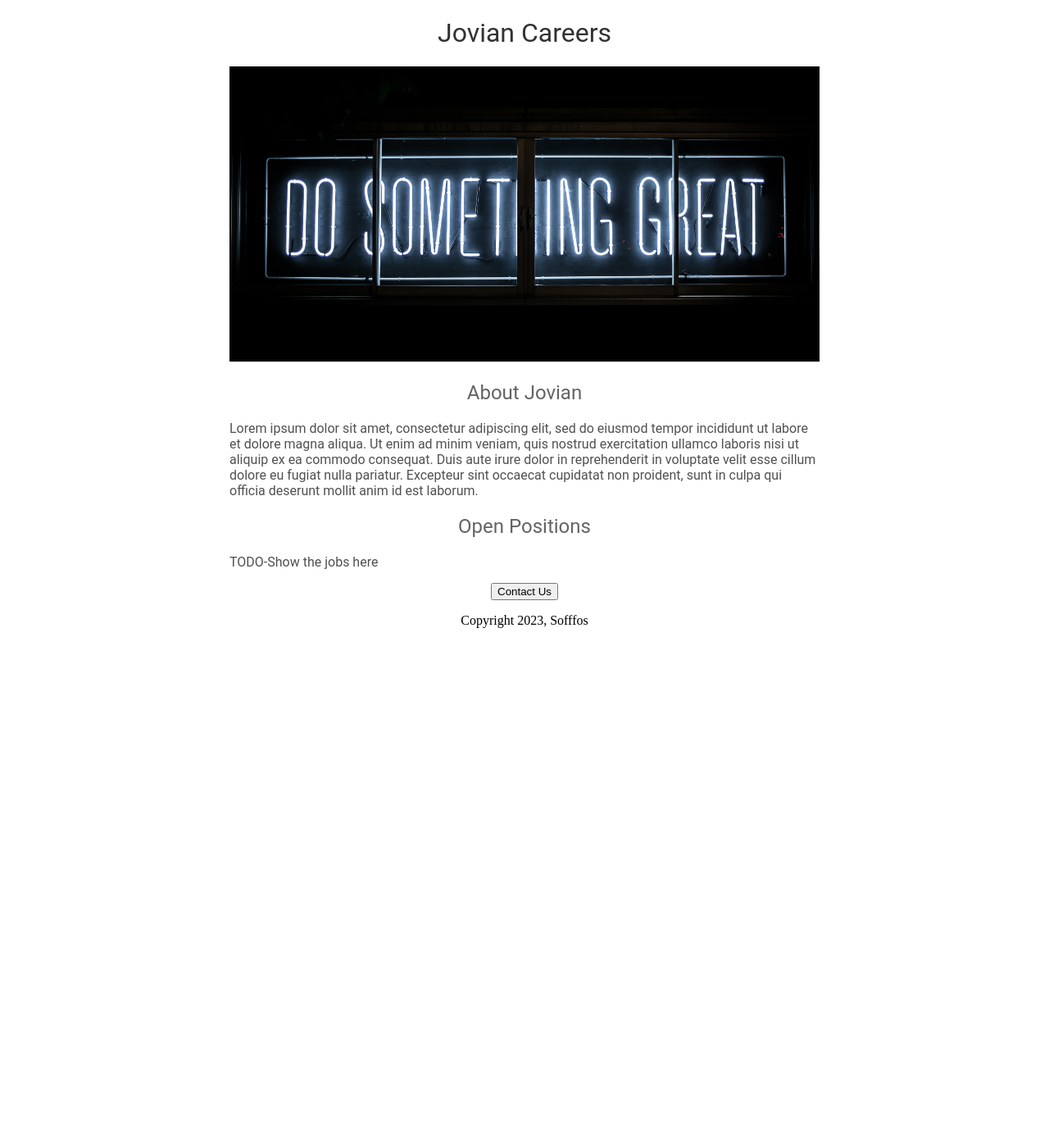
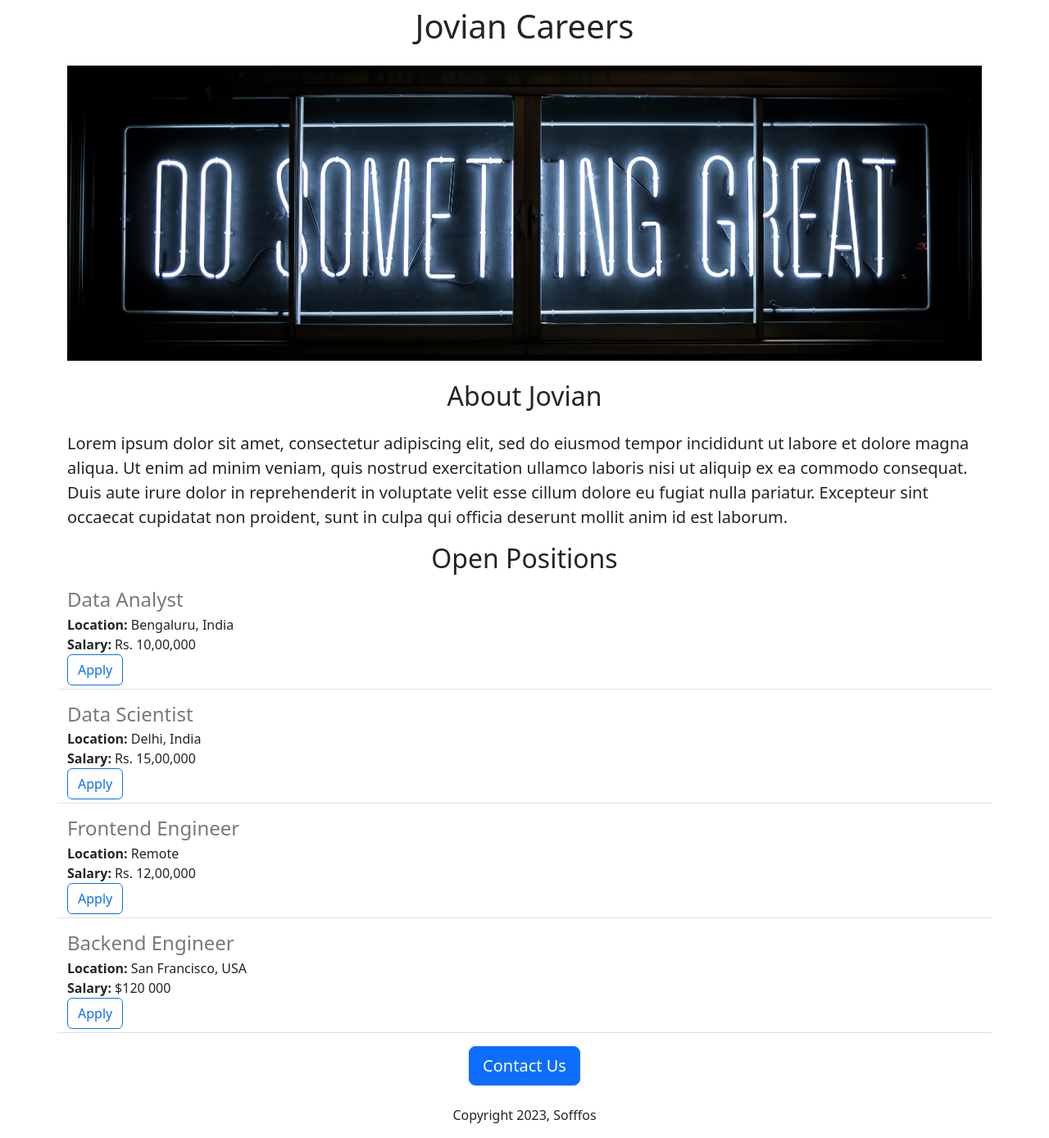
Before and after one commit to Sofffos/jovian-careers-website, a Flask app: page / in a window 1280 px wide. Shown: the whole page at 82% size. Before the commit the page ends 766 px from the top, so only its background shows below. Run offline with Flask 3, Linux system fonts and the light colour scheme.

Commit message:
Added dynamic data and API route

```diff
--- a/app.py
+++ b/app.py
@@ -1,10 +1,41 @@
-from flask import Flask, render_template
+from flask import Flask, render_template, jsonify
 
 app = Flask(__name__)
 
+JOBS = [
+  {
+    'id':1,
+    'title':'Data Analyst',
+    'location':'Bengaluru, India',
+    'salary': 'Rs. 10,00,000'
+  },
+  {
+    'id':2,
+    'title':'Data Scientist',
+    'location':'Delhi, India',
+    'salary': 'Rs. 15,00,000'
+  },
+  {
+    'id':3,
+    'title':'Frontend Engineer',
+    'location':'Remote',
+    'salary': 'Rs. 12,00,000'
+  },
+  {
+    'id':4,
+    'title':'Backend Engineer',
+    'location':'San Francisco, USA',
+    'salary': '$120 000'
+  }
+]
+
 @app.route("/")
 def hello_world():
-    return render_template('home.html')
+    return render_template('home.html', jobs=JOBS, company_name='Jovian')
+
+@app.route("/api/jobs")
+def list_jobs():
+  return jsonify(JOBS)
 
 if __name__ == "__main__":
   app.run(host='0.0.0.0',debug=True)
--- a/templates/home.html
+++ b/templates/home.html
@@ -1,52 +1,36 @@
 <!DOCTYPE html>
 <html>
   <head>
+    <meta charset="utf-8">
+    <meta name="viewport" content="width=device-width, initial-scale=1">
+        <link href="https://cdn.jsdelivr.net/npm/bootstrap@5.3.0/dist/css/bootstrap.min.css" rel="stylesheet" integrity="sha384-9ndCyUaIbzAi2FUVXJi0CjmCapSmO7SnpJef0486qhLnuZ2cdeRhO02iuK6FUUVM" crossorigin="anonymous">
+
     <title>Jovian Careers</title>
     <style>
-      h1{
-        font: size; 40px;
-        font-family: Roboto;
-        font-weight: normal;color: rgb(50, 50, 50);
-        text-align: center;
-      }
       #banner{
         width:  100%;
         height: 360px;
         object-fit: cover;
       }
-      h2{
-        font: size; 32px;
-        font-family: Roboto;
-        font-weight: normal;color: rgb(100, 100, 100);
-        text-align: center;
-        font-weight:normal;
-      }
-      .bodytext{
-
-        font-family: Roboto;
-        font-weight: normal;color: rgb(80, 80, 80);
-
-      }
-      #container{
-        max-width:  720px;
-        margin: 0 auto 0 auto;
-
-      }
     </style>
   </head>
   <body>
-    <div id="container">
-      <h1>Jovian Careers</h1>
-      <img id="banner" src="https://jovian-careers-website.sofffos.repl.co/static/banner.jpg" height="320" >
-      <h2>About Jovian</h2>
-      <p class="bodytext">
+    <div class="container">
+      <h1 class="text-center mt-2 mb-4">{{company_name}} Careers</h1>
+      <img class="img-fluid" id="banner" src="https://jovian-careers-website.sofffos.repl.co/static/banner.jpg" height="320" >
+      <h2 class="text-center mt-4 mb-4">About Jovian</h2>
+      <p class="lead">
         Lorem ipsum dolor sit amet, consectetur adipiscing elit, sed do eiusmod tempor incididunt ut labore et dolore magna aliqua. Ut enim ad minim veniam, quis nostrud exercitation ullamco laboris nisi ut aliquip ex ea commodo consequat. Duis aute irure dolor in reprehenderit in voluptate velit esse cillum dolore eu fugiat nulla pariatur. Excepteur sint occaecat cupidatat non proident, sunt in culpa qui officia deserunt mollit anim id est laborum.
       </p>
-      <h2>Open Positions</h2>
-      <p class="bodytext">TODO-Show the jobs here</p>
-      <div style="text-align:center;">
-        <button>Contact Us</button>
-        <p>Copyright 2023, Sofffos</p>
+      <h2 class="text-center">Open Positions</h2>
+      <p>
+        {% for job in jobs %}
+          {% include 'jobitem.html'%}
+        {% endfor %}
+      </p>
+      <div class="text-center">
+        <button class="btn btn-primary btn-lg">Contact Us</button>
+        <p class="mt-4">Copyright 2023, Sofffos</p>
       </div>
     </div>
 
--- /dev/null
+++ b/templates/jobitem.html
@@ -0,0 +1,15 @@
+<div class='border-bottom row' style='margin-bottom:16px;padding-bottom:4px;'>
+  <div class="col-10">
+    <h4 style="color:rgb(120,120,120); margin-bottom:4px;">
+      {{job['title']}}
+    </h4>
+    <div><b>Location:</b> {{job['location']}}</div>
+    {% if 'salary' in job %}
+    <div><b>Salary:</b> {{job['salary']}}</div>
+    {% endif %}
+  </div>
+  <div class='col-3'>
+    <button type="button" class="btn btn-outline-primary">Apply</button>
+  </div>
+
+</div>
```
